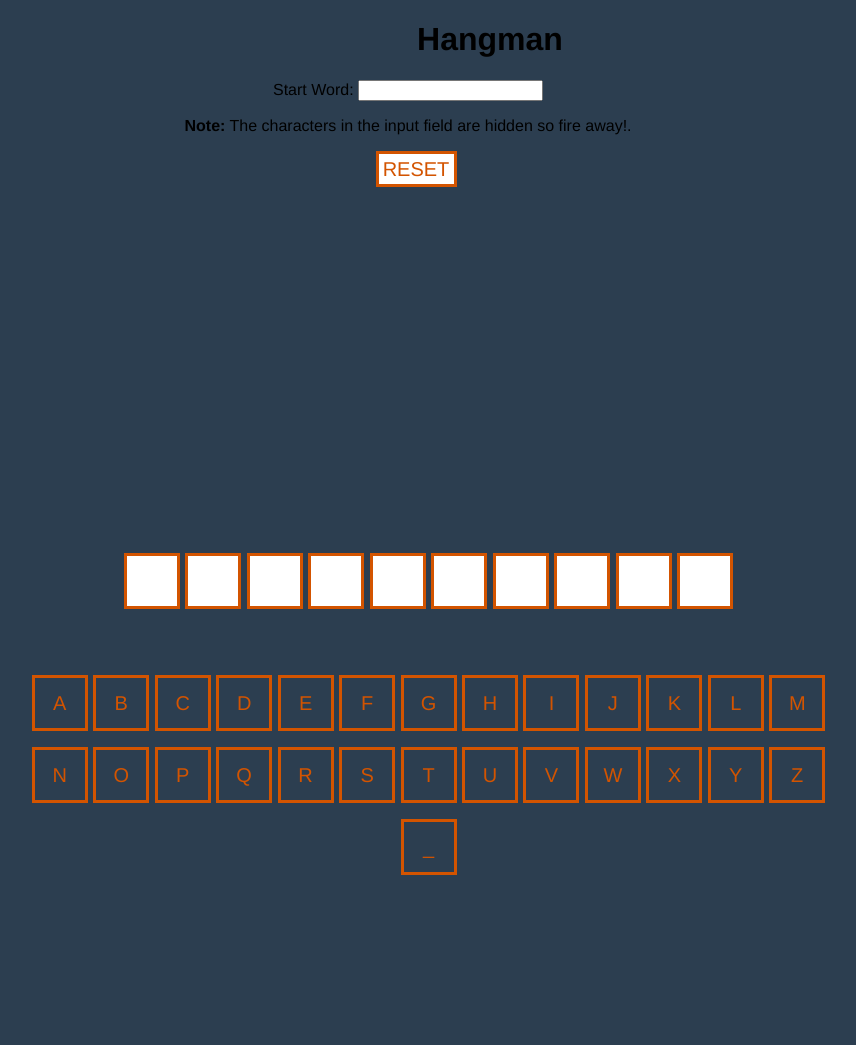
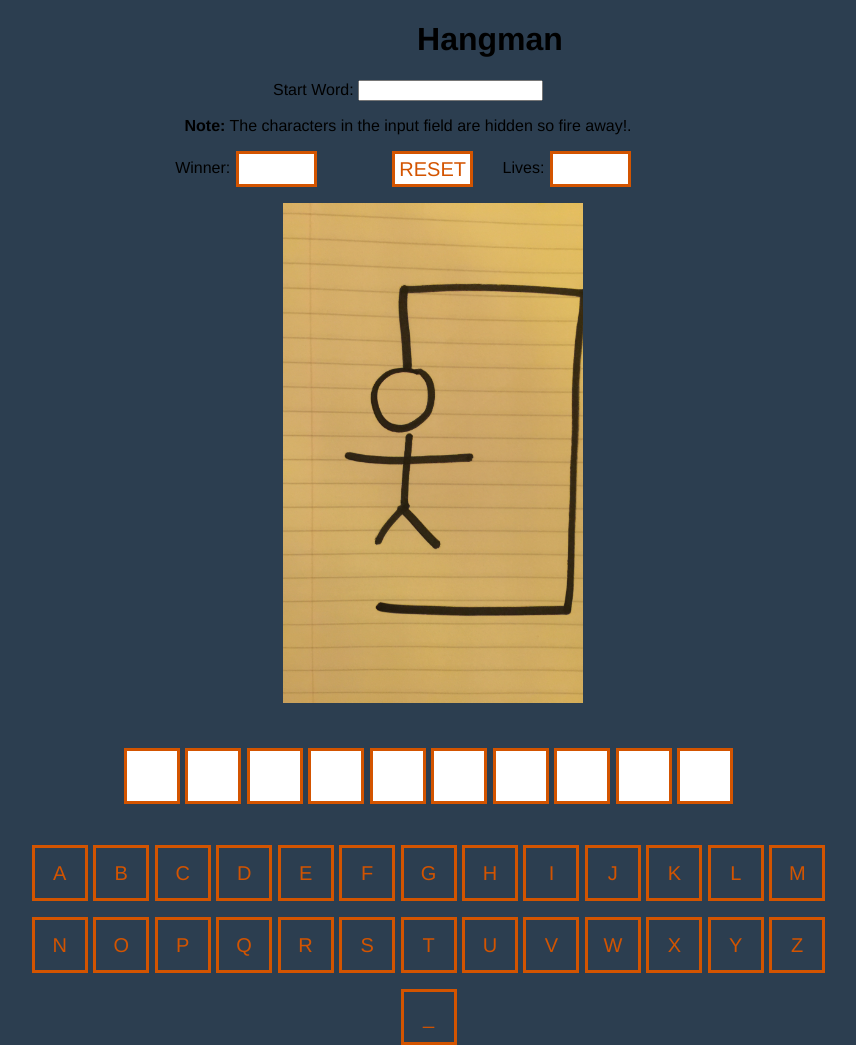
Before and after one commit to fhhopkinson/WDI_project1, a PHP site: page / in a window 1280 px wide. Shown: the whole page, without its empty margins (300-1156 px from the left). Before the commit the page ends 875 px from the top, so only its background shows below. Run offline with PHP 8.4, Linux system fonts and the light colour scheme; some libraries are stand-ins or nearby versions.

Commit message:
more buttons

```diff
--- a/CSS/app.css
+++ b/CSS/app.css
@@ -6,7 +6,7 @@ body {
 
 .container {
   width: 1000px;
-  height: 500px;
+  height: 600px;
   margin-left: 200px;
   border: 1px;
   border-color: black;
@@ -14,8 +14,27 @@ body {
 }
 
 h1 {
-text-align: center;
-margin-left: 300px;
+  text-align: center;
+  margin-left: 300px;
+}
+
+
+#winner{
+  width: 75px;
+  height: 30px;
+  list-style: none;
+  display: inline-block;
+  text-align: center;
+  vertical-align: middle;
+  line-height: 30px;
+  font-size: 20px;
+  /*position: relative;*/
+  background-color: white;
+  color: #d35400;
+  border-color: #d35400;
+  border: 3px solid;
+  margin-right: 70px;
+  margin-top: 0px;
 }
 
 #refresh {
@@ -37,6 +56,35 @@ margin-left: 300px;
   margin-top: 0px;
 }
 
+ #lives{
+  width: 75px;
+  height: 30px;
+  list-style: none;
+  display: inline-block;
+  text-align: center;
+  vertical-align: middle;
+  opacity: 9;
+  line-height: 30px;
+  font-size: 20px;
+  /*position: relative;*/
+  background-color: white;
+  color: #d35400;
+  border-color: #d35400;
+  border: 3px solid;
+  margin-right: 50px;
+  margin-top: 0px;
+}
+.hang10{
+ width:300px;
+ height:500px;
+ background-color:white;
+ display: inline-block;
+ background-image: url("../images/IMG_2160.JPG");
+ background-repeat: no-repeat;
+ background-size: cover;
+ margin-left: 50px;
+
+}
 
 .squirrel {
   width: 50px;
@@ -54,8 +102,8 @@ margin-left: 300px;
   border-color: #d35400;
   border: 3px solid;
   margin-left: 1px;
-  margin-bottom: 50px;
-  margin-top: 350px;
+  margin-bottom: 25px;
+  margin-top: 25px;
 }
 
 .tile {
--- a/JS/app.js
+++ b/JS/app.js
@@ -45,7 +45,7 @@ var squirrelIndex = startArray.indexOf(this.id);//Attach desired index number to
     lives-=1;
     console.log("number of lives" + lives);
   };
-  if (lives === 0) {
+  if (lives == 0) {
     console.log('player1 wins');
   }else if(startArray.toString() === squirrelLetterArr.toString())
   {
@@ -63,10 +63,3 @@ var squirrelIndex = startArray.indexOf(this.id);//Attach desired index number to
 });
   console.log('reset');
 });
-
-
-
-//   $("#refresh").on('click', function () {
-//   location.reload(true);
-// });
-//   console.log('reset');
--- a/home.html
+++ b/home.html
@@ -19,8 +19,12 @@
   <p><b>Note:</b> The characters in the input field are hidden so fire away!.</p>
 
 <ul class="reset">
+Winner: <li class="tile" id="winner"></li>
 <li class="tile" id="refresh">RESET</li>
+Lives: <li class="tile" id="lives"></li>
 </ul>
+
+<div class="hang10"></div>
 
 
 
```
Also changed, not shown: images/IMG_2160.JPG (added).
